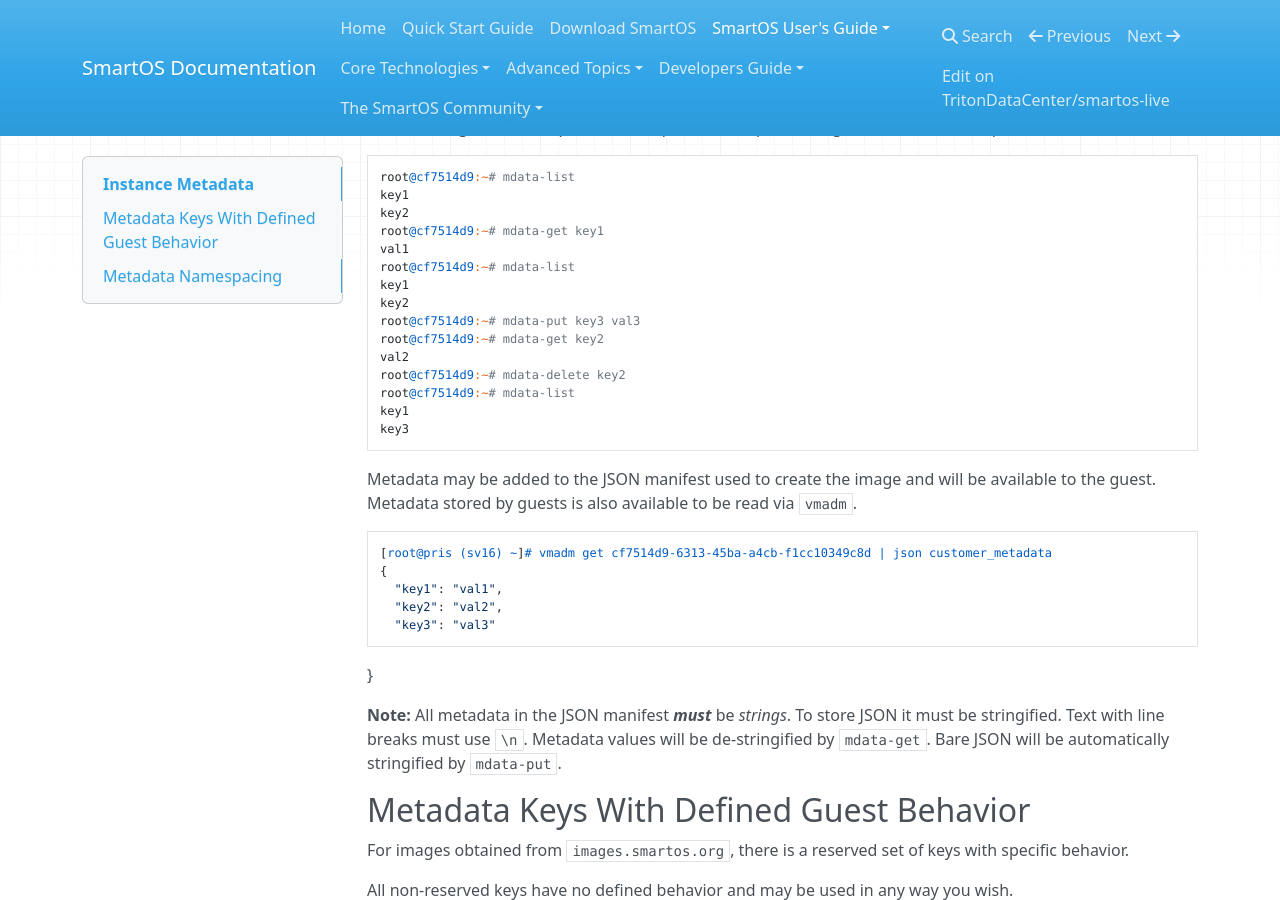
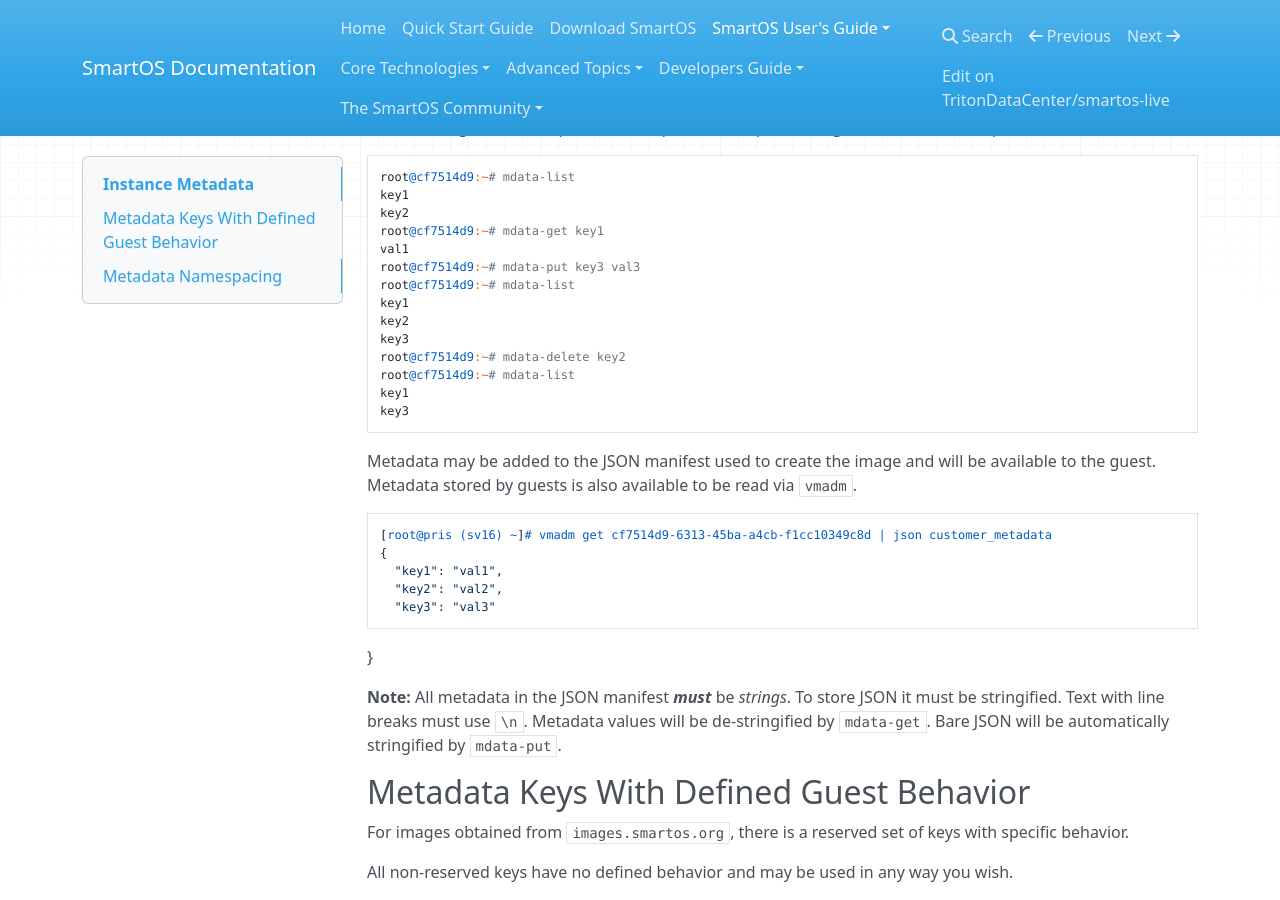
Before and after one commit to TritonDataCenter/smartos-docs, an MkDocs documentation site: the page built from docs/customer_metadata.md, in a window 1280 px wide and 900 px high, scrolled down 315 px. Built offline with MkDocs 1.6.1, drawn with Linux system fonts in a browser that asks for light colours; nearby versions of some CDN libraries.

Commit message:
Streamline metadata example

```diff
--- a/docs/customer_metadata.md
+++ b/docs/customer_metadata.md
@@ -19,12 +19,11 @@
     key2
     root@cf7514d9:~# mdata-get key1
     val1
+    root@cf7514d9:~# mdata-put key3 val3
     root@cf7514d9:~# mdata-list
     key1
     key2
-    root@cf7514d9:~# mdata-put key3 val3
-    root@cf7514d9:~# mdata-get key2
-    val2
+    key3
     root@cf7514d9:~# mdata-delete key2
     root@cf7514d9:~# mdata-list
     key1
```
